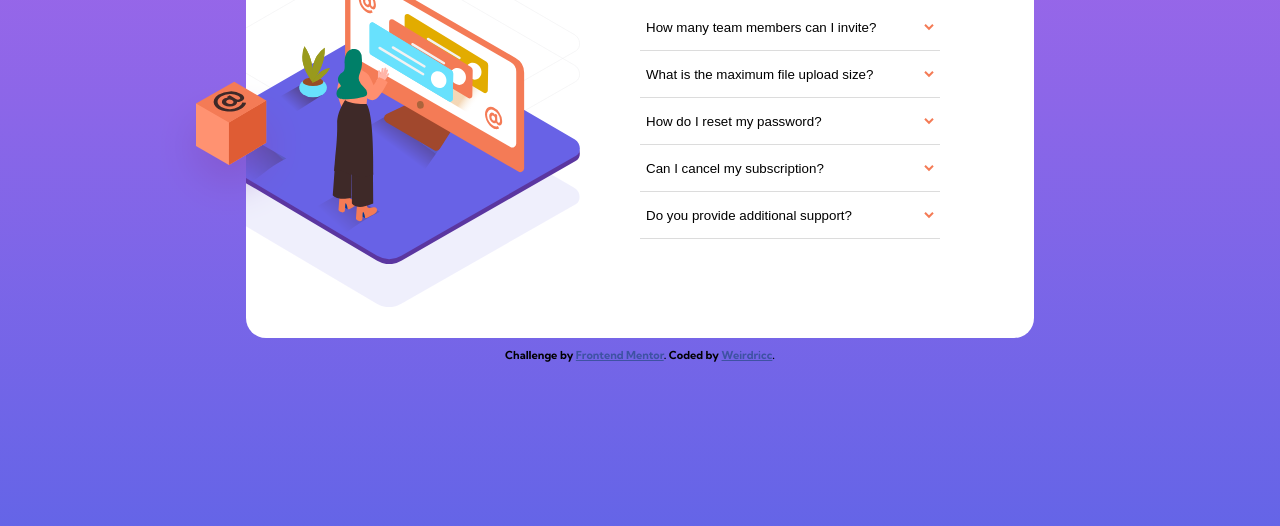
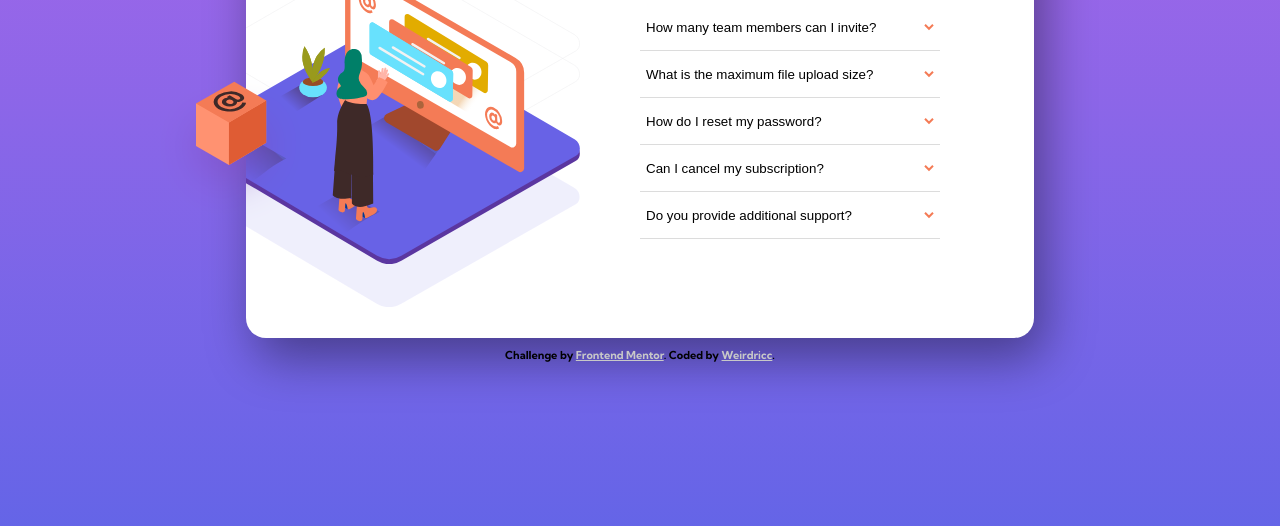
Before and after one commit to Weirdricc/faq-accordion-card-main, a plain HTML site: page index.html in a window 1280 px wide. Shown: the part 274-800 px from the top of the page. Drawn offline with Linux system fonts and the light colour scheme.

Commit message:
correction 1.4

```diff
--- a/style.css
+++ b/style.css
@@ -19,6 +19,7 @@ body {
   height: 28rem;
   background-color: white;
   border-radius: 20px;
+  box-shadow: 10px 20px 50px 0px rgba(0, 0, 0, 0.4);
 }
 .xtion {
   width: 50%;
@@ -111,6 +112,7 @@ body {
 }
 .attribution a {
   color: hsl(228, 45%, 44%);
+  color: rgb(200, 200, 200);
 }
 .xtion-mob {
   display: none;
```
